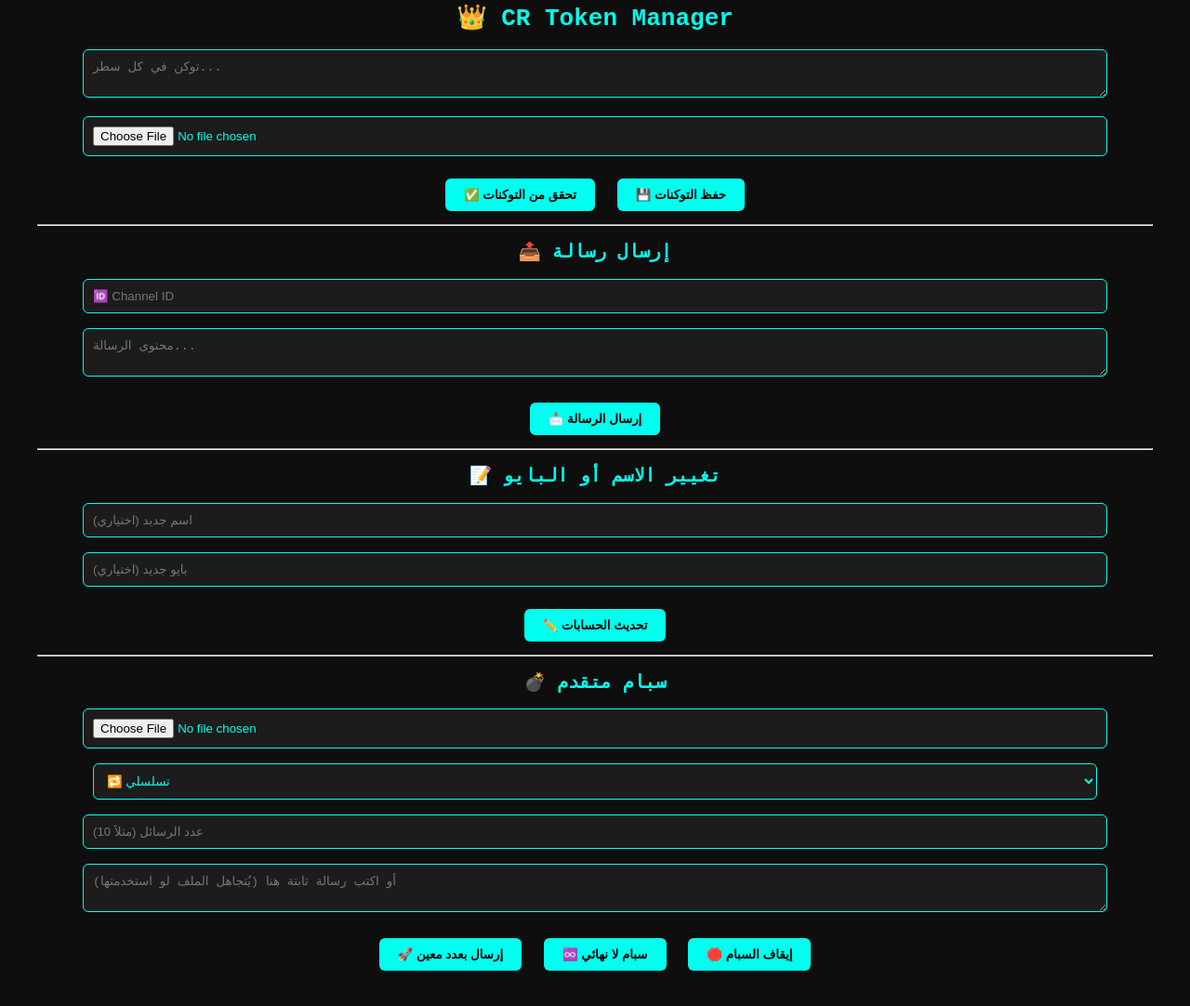
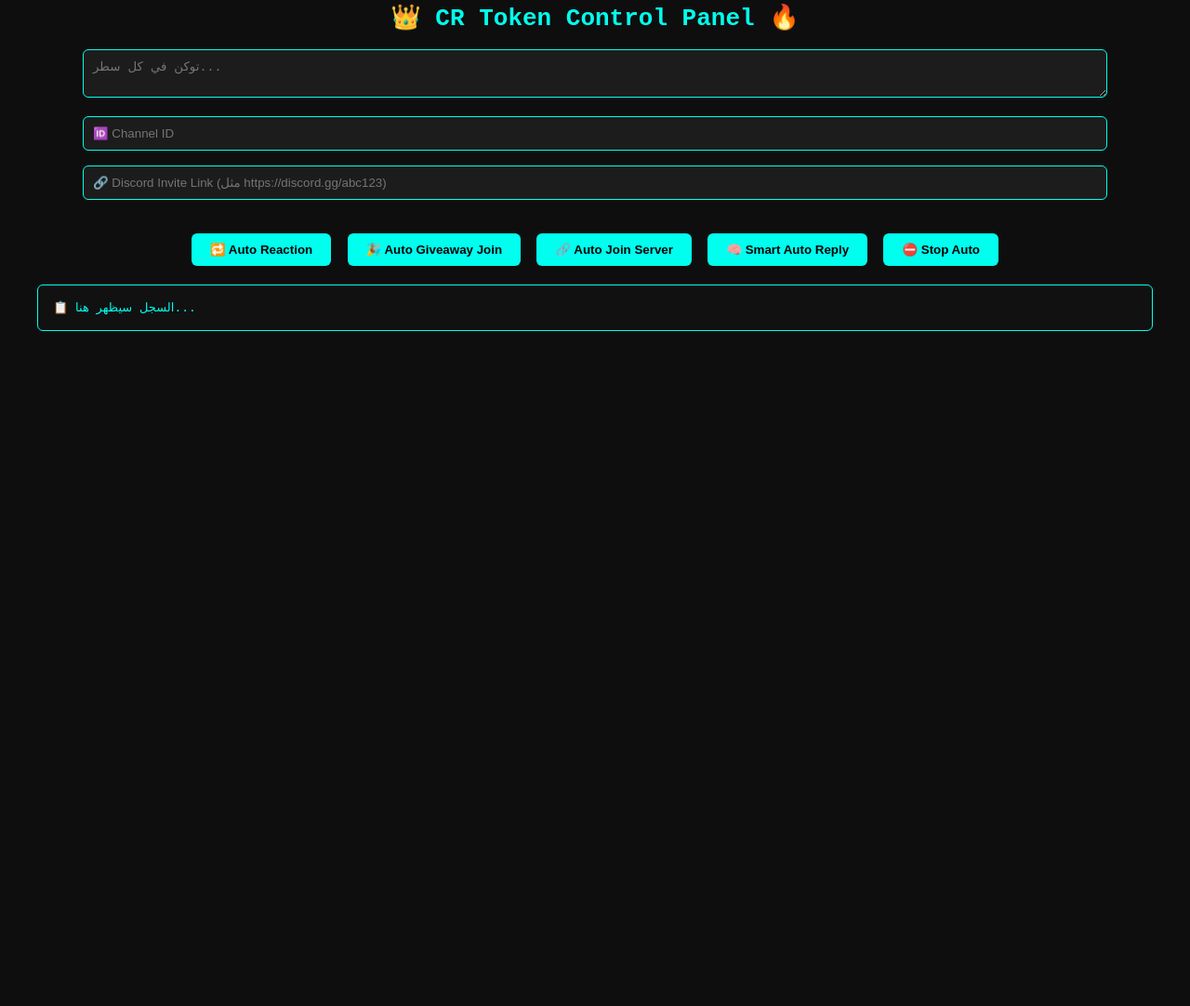
Before and after one commit to wm7arb/-, a plain HTML site: page index.html in a window 1280 px wide. Shown: the part 54-1136 px from the top of the page at 93% size. After the commit the page ends 800 px from the top, so only its background shows below. Drawn offline with Linux system fonts and the light colour scheme.

Commit message:
Update index.html

```diff
--- a/index.html
+++ b/index.html
@@ -2,14 +2,14 @@
 <html lang="ar">
 <head>
   <meta charset="UTF-8">
-  <title>CR Token Manager 💎</title>
+  <title>CR Token Control Panel</title>
   <style>
     body {
       background: #0e0e0e;
       color: #00ffee;
       font-family: monospace;
+      text-align: center;
       padding: 2rem;
-      text-align: center;
     }
     textarea, input, select {
       width: 90%;
@@ -28,226 +28,183 @@
       padding: 10px 20px;
       border-radius: 6px;
       cursor: pointer;
-      margin: 0.5rem;
+      margin: 0.3rem;
     }
-    button:hover {
-      background: #00ccdd;
+    .log {
+      white-space: pre-wrap;
+      text-align: left;
+      background: #111;
+      padding: 1rem;
+      margin-top: 1rem;
+      max-height: 300px;
+      overflow-y: auto;
+      border: 1px solid #00ffee;
+      border-radius: 6px;
     }
-    table {
-      width: 100%;
-      border-collapse: collapse;
-      margin-top: 2rem;
-    }
-    th, td {
-      border: 1px solid #00ffee;
-      padding: 8px;
-      text-align: center;
-    }
-    .valid { color: #00ff00; }
-    .invalid { color: #ff4444; }
   </style>
 </head>
 <body>
 
-  <h1>👑 CR Token Manager</h1>
+<h1>👑 CR Token Control Panel 🔥</h1>
 
 <textarea id="tokensBox" placeholder="توكن في كل سطر..."></textarea><br>
-  <input type="file" id="fileInput" onchange="importTokensFromFile()" /><br>
-  <button onclick="verifyTokens()">✅ تحقق من التوكنات</button>
-  <button onclick="downloadTokens()">💾 حفظ التوكنات</button>
+<input id="channelId" placeholder="🆔 Channel ID"><br>
+<input id="inviteLink" placeholder="🔗 Discord Invite Link (مثل https://discord.gg/abc123)"><br><br>
 
-  <hr><h2>📤 إرسال رسالة</h2>
-  <input id="channelId" placeholder="🆔 Channel ID">
-  <textarea id="msgContent" placeholder="محتوى الرسالة..."></textarea><br>
-  <button onclick="sendToChannel()">📩 إرسال الرسالة</button>
+<button onclick="startAutoReaction()">🔁 Auto Reaction</button>
+<button onclick="startAutoGiveaway()">🎉 Auto Giveaway Join</button>
+<button onclick="joinViaInvite()">🔗 Auto Join Server</button>
+<button onclick="startSmartReply()">🧠 Smart Auto Reply</button>
+<button onclick="stopAuto()">⛔ Stop Auto</button>
 
-  <hr><h2>📝 تغيير الاسم أو البايو</h2>
-  <input id="newName" placeholder="اسم جديد (اختياري)">
-  <input id="newBio" placeholder="بايو جديد (اختياري)"><br>
-  <button onclick="updateProfiles()">✏️ تحديث الحسابات</button>
-
-  <hr><h2>💣 سبام متقدم</h2>
-  <input type="file" id="spamFile" accept=".txt" onchange="loadSpamMessages()" /><br>
-  <select id="spamMode">
-    <option value="sequential">🔁 تسلسلي</option>
-    <option value="random">🎲 عشوائي</option>
-  </select><br>
-  <input type="number" id="spamCountInput" placeholder="عدد الرسائل (مثلاً 10)" /><br>
-  <textarea id="fixedSpamMsg" placeholder="أو اكتب رسالة ثابتة هنا (يُتجاهل الملف لو استخدمتها)"></textarea><br>
-  <button onclick="sendFixedSpam()">🚀 إرسال بعدد معين</button>
-  <button onclick="startInfiniteSpam()">♾️ سبام لا نهائي</button>
-  <button onclick="stopSpam()">🛑 إيقاف السبام</button>
-  <div id="spamStatus" style="margin-top:10px; color:#00ffaa;"></div>
-
-  <div id="results"></div>
+<div class="log" id="logBox">📋 السجل سيظهر هنا...</div>
 
 <script>
+let autoInterval = null;
+let replyIndex = 0;
+let smartMessages = ["🔥 خرافي", "😎 تمام", "🤣 حلوة", "👌 Nice", "💀💀"];
+
 function getTokens() {
-  return document.getElementById('tokensBox').value.split('\n').map(t => t.trim()).filter(Boolean);
+  return document.getElementById("tokensBox").value.split('\n').map(t => t.trim()).filter(Boolean);
 }
 
-function importTokensFromFile() {
-  const file = document.getElementById('fileInput').files[0];
-  if (!file) return alert("❌ لم يتم اختيار ملف");
-  const reader = new FileReader();
-  reader.onload = e => document.getElementById('tokensBox').value = e.target.result;
-  reader.readAsText(file);
+function log(msg) {
+  const logBox = document.getElementById("logBox");
+  logBox.innerText += `\n${new Date().toLocaleTimeString()} | ${msg}`;
+  logBox.scrollTop = logBox.scrollHeight;
 }
 
-function downloadTokens() {
-  const tokens = document.getElementById('tokensBox').value.trim();
-  const blob = new Blob([tokens], { type: 'text/plain' });
-  const link = document.createElement('a');
-  link.href = URL.createObjectURL(blob);
-  link.download = 'tokens.txt';
-  link.click();
+function stopAuto() {
+  clearInterval(autoInterval);
+  autoInterval = null;
+  log("🛑 تم إيقاف جميع المهام التلقائية");
 }
 
-async function verifyTokens() {
+// AUTO REACTION
+function startAutoReaction() {
   const tokens = getTokens();
-  const resultsDiv = document.getElementById('results');
-  resultsDiv.innerHTML = '<p>جاري التحقق...</p>';
-  let html = `<table><tr>
-    <th>✅</th><th>👤 الاسم</th><th>ID</th><th>📧</th><th>🎁 Nitro</th><th>🔐 توكن</th>
-  </tr>`;
+  const channelId = document.getElementById('channelId').value.trim();
+  if (!channelId) return alert("🛑 اكتب Channel ID");
+  clearInterval(autoInterval);
+  log("🚀 بدأ Auto Reaction...");
+  let lastMessageId = null;
+
+  autoInterval = setInterval(async () => {
     for (const token of tokens) {
       try {
-      const res = await fetch("https://discord.com/api/v9/users/@me", {
+        const res = await fetch(`https://discord.com/api/v10/channels/${channelId}/messages?limit=1`, {
           headers: { Authorization: token }
         });
-      if (!res.ok) throw new Error("Invalid");
         const data = await res.json();
-      html += `<tr class="valid">
-        <td>✅</td><td>${data.username}#${data.discriminator}</td>
-        <td>${data.id}</td><td>${data.email || '—'}</td>
-        <td>${data.premium_type ? (data.premium_type === 2 ? "Full" : "Classic") : "None"}</td>
-        <td>${token.slice(0, 25)}...</td>
-      </tr>`;
+        const message = data[0];
+        if (message && message.id !== lastMessageId) {
+          lastMessageId = message.id;
+          await fetch(`https://discord.com/api/v10/channels/${channelId}/messages/${message.id}/reactions/%F0%9F%91%8D/@me`, {
+            method: "PUT",
+            headers: { Authorization: token }
+          });
+          log(`👍 React على رسالة ${message.id}`);
+        }
       } catch {
-      html += `<tr class="invalid"><td>❌</td><td colspan="5">${token.slice(0,25)}... غير صالح</td></tr>`;
+        log(`❌ خطأ في Auto Reaction`);
       }
     }
-  html += '</table>';
-  resultsDiv.innerHTML = html;
+  }, 3000);
 }
 
-async function sendToChannel() {
+// AUTO GIVEAWAY
+function startAutoGiveaway() {
   const tokens = getTokens();
   const channelId = document.getElementById('channelId').value.trim();
-  const message = document.getElementById('msgContent').value.trim();
-  if (!channelId || !message) return alert("🛑 املأ الحقول");
+  if (!channelId) return alert("🛑 اكتب Channel ID");
+  clearInterval(autoInterval);
+  log("🎉 بدأ Auto Giveaway Join...");
+  let lastMsg = null;
+
+  autoInterval = setInterval(async () => {
     for (const token of tokens) {
-    await fetch(`https://discord.com/api/v9/channels/${channelId}/messages`, {
-      method: 'POST',
-      headers: {
-        Authorization: token,
-        'Content-Type': 'application/json'
-      },
-      body: JSON.stringify({ content: message })
+      try {
+        const res = await fetch(`https://discord.com/api/v10/channels/${channelId}/messages?limit=1`, {
+          headers: { Authorization: token }
         });
+        const data = await res.json();
+        const msg = data[0];
+        if (!msg || msg.id === lastMsg) continue;
+        lastMsg = msg.id;
+
+        if (msg.content.includes("🎉") || msg.embeds?.some(e => e.title?.toLowerCase().includes("giveaway"))) {
+          await fetch(`https://discord.com/api/v10/channels/${channelId}/messages/${msg.id}/reactions/%F0%9F%8E%89/@me`, {
+            method: "PUT",
+            headers: { Authorization: token }
+          });
+          log(`🎉 شارك تلقائي في ${msg.id}`);
         }
-  alert("✅ تم الإرسال");
+      } catch {
+        log("⚠️ خطأ في Auto Giveaway Join");
+      }
+    }
+  }, 5000);
 }
 
-async function updateProfiles() {
+// AUTO JOIN SERVER
+function joinViaInvite() {
   const tokens = getTokens();
-  const newName = document.getElementById('newName').value.trim();
-  const newBio = document.getElementById('newBio').value.trim();
-  if (!newName && !newBio) return alert("🛑 اكتب اسم أو بايو أول!");
+  const invite = document.getElementById("inviteLink").value.trim().split("/").pop();
+  if (!invite) return alert("🔗 أدخل رابط دعوة صالح!");
   for (const token of tokens) {
-    await fetch("https://discord.com/api/v9/users/@me", {
-      method: 'PATCH',
-      headers: {
-        Authorization: token,
-        'Content-Type': 'application/json'
-      },
-      body: JSON.stringify({
-        ...(newName && { username: newName }),
-        ...(newBio && { bio: newBio })
-      })
+    fetch(`https://discord.com/api/v10/invites/${invite}`, {
+      method: "POST",
+      headers: { Authorization: token }
+    }).then(res => {
+      if (res.status === 200) {
+        log(`✅ ${token.slice(0, 20)}... انضم للسيرفر`);
+      } else {
+        log(`❌ فشل الانضمام: ${token.slice(0, 20)}...`);
+      }
+    }).catch(() => {
+      log(`❌ فشل الاتصال بـ Discord`);
     });
-  }
-  alert("✏️ تم التحديث");
-}
-
-let spamMessages = [];
-let spamIndex = 0;
-let spamRunning = false;
-let spamInterval = null;
-
-function loadSpamMessages() {
-  const file = document.getElementById("spamFile").files[0];
-  if (!file) return;
-  const reader = new FileReader();
-  reader.onload = e => {
-    spamMessages = e.target.result.split("\n").map(l => l.trim()).filter(Boolean);
-    document.getElementById("spamStatus").innerText = `📄 تم تحميل ${spamMessages.length} رسالة`;
-  };
-  reader.readAsText(file);
-}
-
-function getSpamMessage() {
-  const fixed = document.getElementById("fixedSpamMsg").value.trim();
-  if (fixed) return fixed;
-  const mode = document.getElementById("spamMode").value;
-  if (spamMessages.length === 0) return "";
-  if (mode === "random") {
-    const i = Math.floor(Math.random() * spamMessages.length);
-    return spamMessages[i];
-  } else {
-    const msg = spamMessages[spamIndex];
-    spamIndex = (spamIndex + 1) % spamMessages.length;
-    return msg;
   }
 }
 
-async function sendFixedSpam() {
-  const count = parseInt(document.getElementById("spamCountInput").value);
+// SMART AUTO REPLY
+function startSmartReply() {
   const tokens = getTokens();
   const channelId = document.getElementById("channelId").value.trim();
-  if (!channelId || isNaN(count)) return alert("🛑 املأ الحقول");
-  for (let i = 0; i < count; i++) {
+  if (!channelId) return alert("🆔 اكتب Channel ID");
+  clearInterval(autoInterval);
+  log("🧠 بدأ Smart Auto Reply...");
+
+  let lastMsg = null;
+  autoInterval = setInterval(async () => {
     for (const token of tokens) {
-      const msg = getSpamMessage();
-      await fetch(`https://discord.com/api/v9/channels/${channelId}/messages`, {
-        method: 'POST',
+      try {
+        const res = await fetch(`https://discord.com/api/v10/channels/${channelId}/messages?limit=1`, {
+          headers: { Authorization: token }
+        });
+        const data = await res.json();
+        const msg = data[0];
+        if (!msg || msg.id === lastMsg) continue;
+        lastMsg = msg.id;
+        const reply = smartMessages[replyIndex % smartMessages.length];
+        replyIndex++;
+        await fetch(`https://discord.com/api/v10/channels/${channelId}/messages`, {
+          method: "POST",
           headers: {
-          Authorization: token,
-          'Content-Type': 'application/json'
+            "Authorization": token,
+            "Content-Type": "application/json"
           },
-        body: JSON.stringify({ content: msg })
+          body: JSON.stringify({
+            content: reply,
+            message_reference: { message_id: msg.id }
+          })
         });
+        log(`💬 رد على ${msg.id}: ${reply}`);
+      } catch {
+        log(`⚠️ خطأ في Smart Reply`);
       }
     }
-  alert("✅ تم السبام المحدود");
-}
-
-function startInfiniteSpam() {
-  const tokens = getTokens();
-  const channelId = document.getElementById("channelId").value.trim();
-  if (!channelId) return alert("🛑 اكتب Channel ID");
-  spamRunning = true;
-  spamInterval = setInterval(() => {
-    if (!spamRunning) return;
-    for (const token of tokens) {
-      const msg = getSpamMessage();
-      fetch(`https://discord.com/api/v9/channels/${channelId}/messages`, {
-        method: 'POST',
-        headers: {
-          Authorization: token,
-          'Content-Type': 'application/json'
-        },
-        body: JSON.stringify({ content: msg })
-      });
-    }
-  }, 1000);
-  document.getElementById("spamStatus").innerText = "♾️ سبام لا نهائي يعمل...";
-}
-
-function stopSpam() {
-  spamRunning = false;
-  clearInterval(spamInterval);
-  document.getElementById("spamStatus").innerText = "⛔ تم إيقاف السبام.";
+  }, 5000);
 }
 </script>
 
```
Lines whose indentation alone changed are shown as unchanged.
